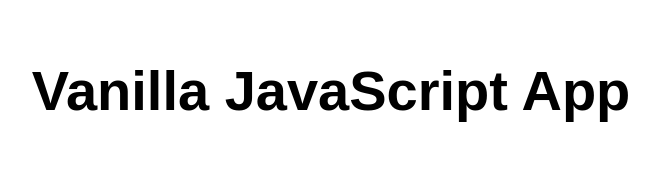
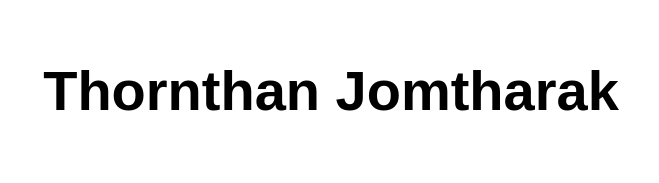
Before and after one commit to AjarnDang/webapp342365, a plain HTML site: page src/index.html in a window 1280 px wide. Shown: the whole page, without its empty margins (309-968 px from the left). Drawn offline with Linux system fonts and the light colour scheme.

Commit message:
Update index.html

```diff
--- a/src/index.html
+++ b/src/index.html
@@ -10,7 +10,7 @@
 
 <body>
   <main>
-    <h1>Vanilla JavaScript App</h1>
+    <h1>Thornthan Jomtharak</h1>
   </main>
 </body>
 
```
